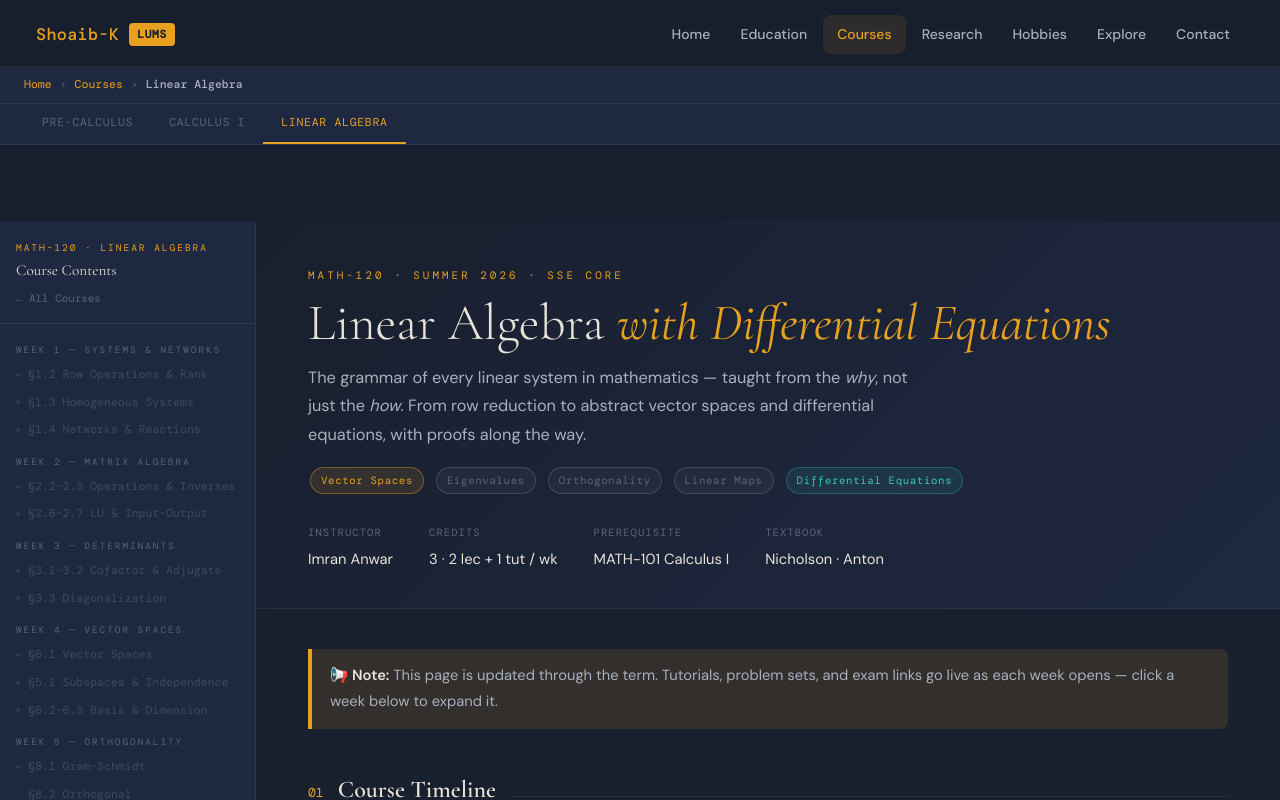
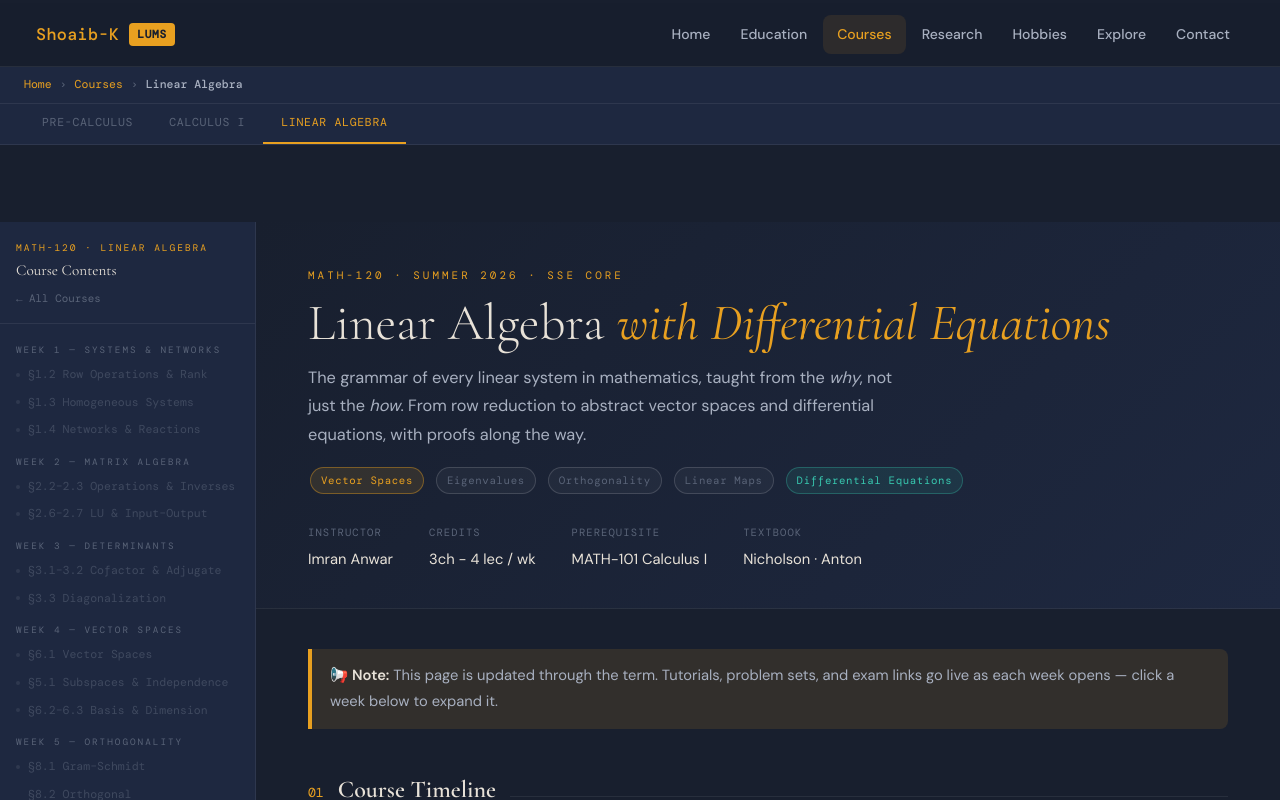
Before and after one commit to mathwithshoaib/mathwithshoaib-next, a Next.js app: page /courses/linalg in a window 1280 px wide. Shown: the top 800 px of the page. Built offline with nearby package versions, Linux system fonts and the light colour scheme; a web font is replaced by a local one.

Commit message:
updated minor

```diff
--- a/app/courses/linalg/page.js
+++ b/app/courses/linalg/page.js
@@ -240,7 +240,7 @@ export default function LinAlg() {
             <span className="eyebrow">MATH-120 · Summer 2026 · SSE Core</span>
             <h1 style={{ fontSize: 'clamp(2rem,4vw,3.2rem)', marginBottom: '12px' }}>Linear Algebra <em style={{ color: 'var(--amber)', fontStyle: 'italic' }}>with Differential Equations</em></h1>
             <p style={{ maxWidth: '600px', fontSize: '1.02rem', color: 'var(--text2)' }}>
-              The grammar of every linear system in mathematics — taught from the <em>why</em>, not just the <em>how</em>. From row reduction to abstract vector spaces and differential equations, with proofs along the way.
+              The grammar of every linear system in mathematics, taught from the <em>why</em>, not just the <em>how</em>. From row reduction to abstract vector spaces and differential equations, with proofs along the way.
             </p>
             <div style={{ display: 'flex', gap: '8px', flexWrap: 'wrap', marginTop: '16px' }}>
               <span className="tag tag-amber">Vector Spaces</span>
@@ -252,7 +252,7 @@ export default function LinAlg() {
             <div style={{ display: 'flex', gap: '36px', marginTop: '28px', flexWrap: 'wrap' }}>
               {[
                 ['Instructor', 'Imran Anwar'],
-                ['Credits', '3 · 2 lec + 1 tut / wk'],
+                ['Credits', '3ch - 4 lec / wk'],
                 ['Prerequisite', 'MATH-101 Calculus I'],
                 ['Textbook', 'Nicholson · Anton'],
               ].map(([k, v]) => (
```
